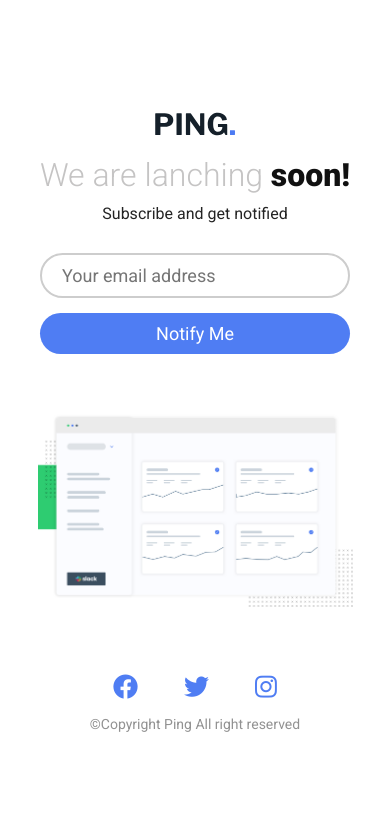
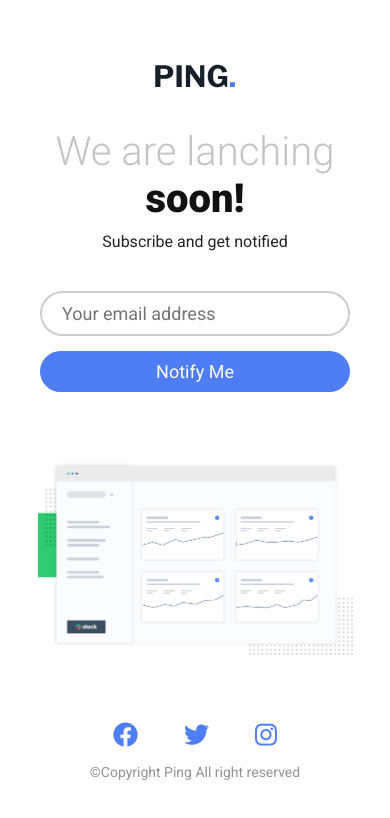
Before and after one commit to drisskhattabi6/ping-coming-soon-page, a plain HTML site: page index.html in a window 390 px wide. Drawn offline with Linux system fonts and the light colour scheme.

Commit message:
Add files via upload

```diff
--- a/style.css
+++ b/style.css
@@ -17,7 +17,7 @@ main {
     align-items: center;
     justify-content: center;
     background-color: #fff;
-    padding: 60px;
+    padding: 70px 50px 50px;
     text-align: center;
 }
 
@@ -28,7 +28,8 @@ main {
 h1 {
     color: rgb(197, 196, 196);
     font-weight: 300;
-    margin: 20px 0 10px;
+    font-size: 50px;
+    margin: 40px 0 10px;
 }
 h1 span {
     color: #111;
@@ -45,7 +46,7 @@ p:first-of-type {
     align-items: flex-start;
     justify-content: center;
     width: 100%;
-    padding: 30px 20px;
+    padding: 40px 20px ;
 }
 .input-box {
     width: 400px;
@@ -149,4 +150,7 @@ p:first-of-type {
     .img2 {
         width: 90%;
     }
+    h1 {
+        font-size: 40px;
+    }
 }
```
